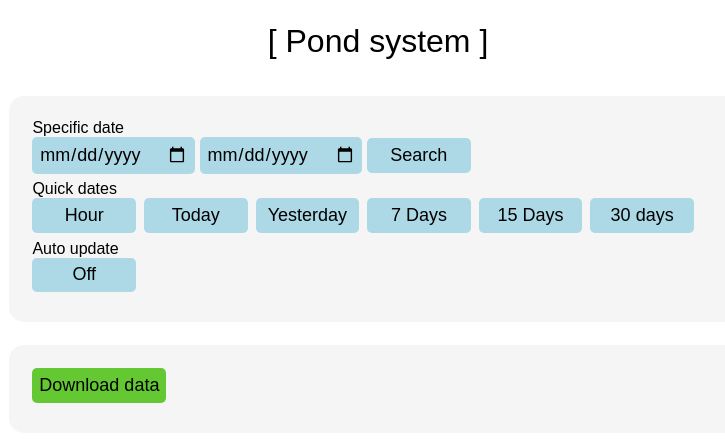
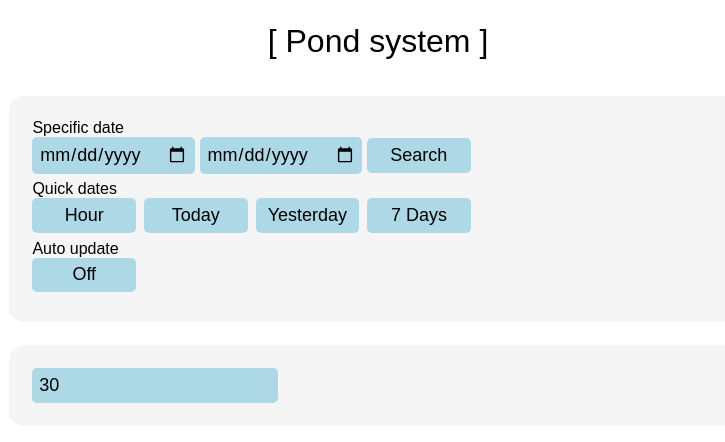
Before and after one commit to J-shw/PondSystem, a Flask app: page /data in a window 1280 px wide. Shown: the top 442 px of the page, without its empty margins (262-987 px from the left). Run offline with Flask 3, Linux system fonts and the light colour scheme; some libraries are stand-ins or nearby versions.

Commit message:
Removed old options + Added new ones
- Removed old quickDate options which are no longer needed
- Added new reduction input box

```diff
--- a/templates/data.html
+++ b/templates/data.html
@@ -1,6 +1,7 @@
 <!DOCTYPE html>
 <html lang="en">
 <script type="text/javascript" src="https://www.gstatic.com/charts/loader.js"></script>
+<script src="https://cdn.plot.ly/plotly-latest.min.js"></script>
 <link rel="stylesheet" href="../static/css/data.css">
 <script src="../static/script/data.js"></script>
 <head>
@@ -27,14 +28,13 @@
         <button id="today" onclick="today()">Today</button>
         <button id="yesturday" onclick="yesturday()">Yesterday</button>
         <button id="7days" onclick="quickDate(7)">7 Days</button>
-        <button id="15days" onclick="quickDate(15)">15 Days</button>
-        <button id="30days" onclick="quickDate(30)">30 days</button>
         <p>Auto update</p>
         <button id="autoUpdate" onclick="autoUpdate()" class="off">Off</button>
     </div>
 
     <div class="controls">
-        <button id="download" onclick="downloadData()">Download data</button>
+        <!-- <button id="download" onclick="downloadData()">Download data</button> -->
+        <input id="reduction" type="number" placeholder="Data reduction" value="30" title="How many rows to skip from the read data">
     </div>
 
     <div class="airData">
@@ -63,4 +63,11 @@
 
 
 </body>
+<script>
+    document.getElementById('reduction').addEventListener('input', function() {
+        // This function will be called when the textbox value changes
+        let loadData = reduceData(saveData)
+        loadCharts(loadData);
+    });
+</script>
 </html>
```
